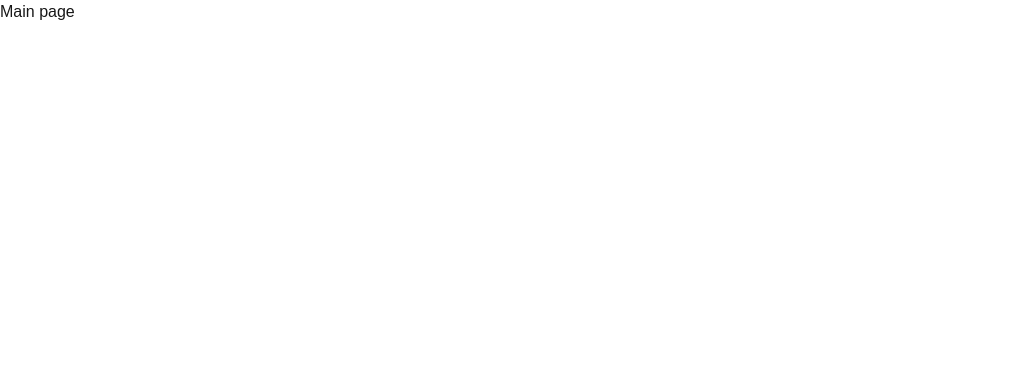
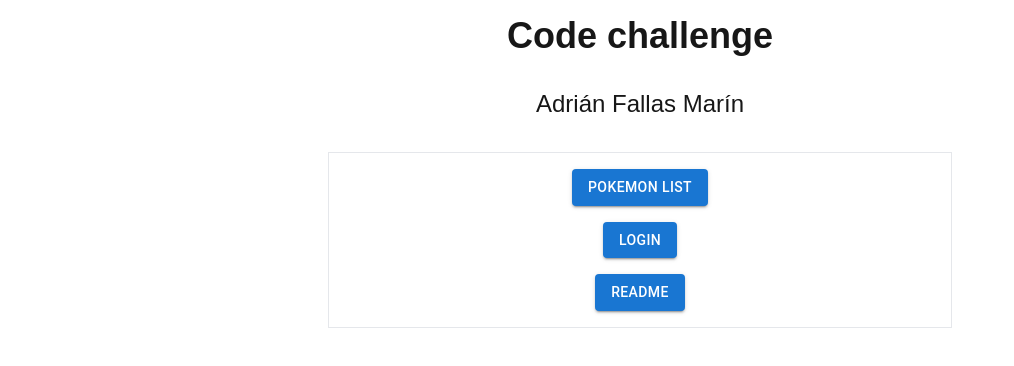
Before and after one commit to fmadrian/code-challenge, a Next.js app: page / in a window 1280 px wide. Shown: the top 366 px of the page, without its empty margins (0-1014 px from the left). Built offline with nearby package versions, Linux system fonts and the light colour scheme.

Commit message:
Main page added

```diff
--- a/app/page.tsx
+++ b/app/page.tsx
@@ -1,10 +1,27 @@
+import Link from "next/link";
+import Button from "@mui/material/Button";
+
 export default function Home() {
   return (
     <>
-      <div>
-        Main page
+        <div className="flex flex-col gap-8 p-4 items-center">
 
-      </div>
+            <h1 className="font-bold text-4xl">Code challenge</h1>
+            <h1 className="text-2xl">Adrián Fallas Marín</h1>
+            <div className="flex border flex-col gap-4 p-4 items-center sm:w-1/2 flex-wrap">
+                <Link href="/pokemon">
+                    <Button variant="contained" color="primary">Pokemon list</Button>
+                </Link>
+                <Link href="/login">
+                    <Button variant="contained" color="primary">Login</Button>
+                </Link>
+                <a className="block" href="https://github.com/fmadrian/code-challenge/blob/main/README.md">
+                    <Button variant="contained" color="primary">README</Button>
+                </a>
+
+            </div>
+
+        </div>
     </>
   );
 }
```
